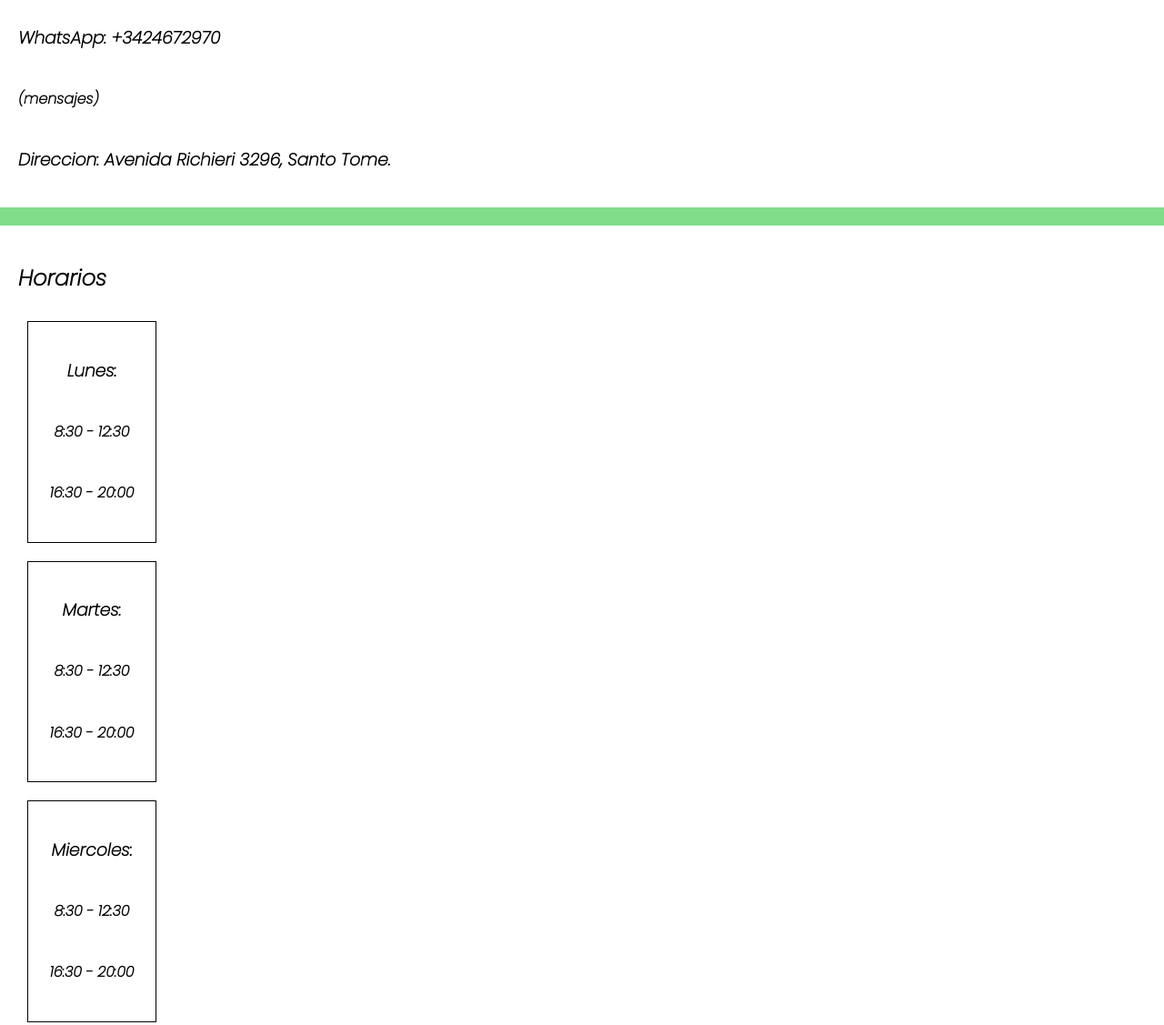
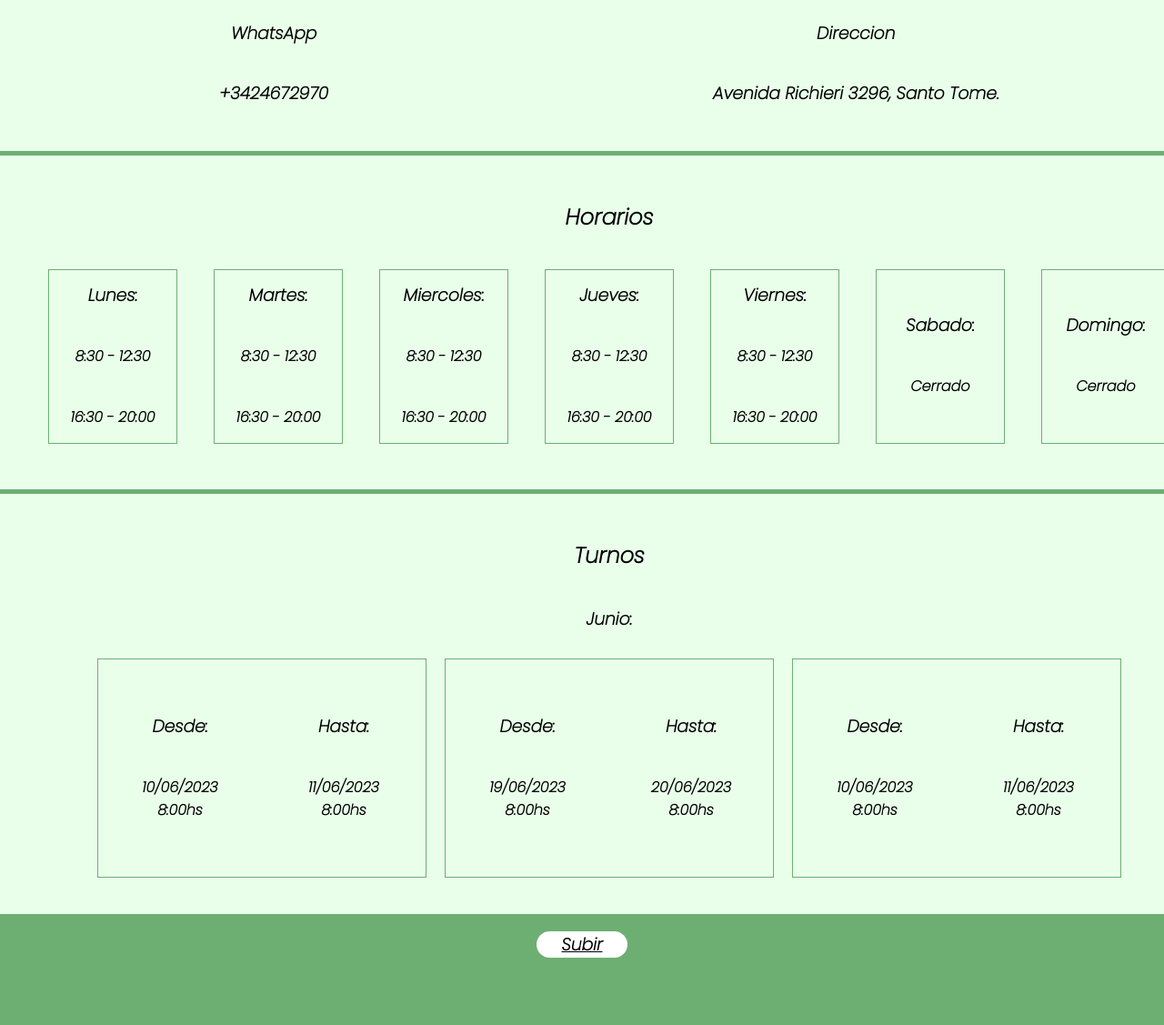
Before and after one commit to Matimrs/FarmaciaEricaTepp, a website: page index.html in a window 1280 px wide. Shown: the part 514-1641 px from the top of the page at 91% size. After the commit the page ends 1585 px from the top, so only its background shows below. Drawn offline with Linux system fonts and the light colour scheme.

Commit message:
Aplicacion de estilos

```diff
--- a/index.html
+++ b/index.html
@@ -35,28 +35,63 @@
         </div>
         <div class="div-principal" id="contacto">
             <h2>Contacto</h2>
-            <h3>WhatsApp: +3424672970</h3><h4>(mensajes)</h4>
-            <h3>Direccion: Avenida Richieri 3296, Santo Tome.</h3>
+            <div class="div-contacto-info">
+                <div class="div-contacto">
+                    <h3>WhatsApp</h3>
+                    <h3> +3424672970</h3>
+                </div>
+                <div class="div-contacto">
+                    <h3>Direccion</h3>
+                    <h3>Avenida Richieri 3296, Santo Tome.</h3>
+                </div>
+            </div>
         </div>
         <div class="div-principal" id="horarios">
             <h2>Horarios</h2>
-            <div class="div-dia"><h3>Lunes:</h3>
+            <div class="div-horarios">
+            <div class="div-dia">
+                <h3>Lunes:</h3>
                 <h4>8:30 - 12:30</h4>
                 <h4>16:30 - 20:00</h4>
             </div>
-            <div class="div-dia"><h3>Martes:</h3><h4>8:30 - 12:30</h4><h4>16:30 - 20:00</h4></div>
-            <div class="div-dia"><h3>Miercoles:</h3><h4>8:30 - 12:30</h4><h4>16:30 - 20:00</h4></div>
-            <div class="div-dia"><h3>Jueves:</h3><h4>8:30 - 12:30</h4><h4>16:30 - 20:00</h4></div>
-            <div class="div-dia"><h3>Viernes:</h3><h4>8:30 - 12:30</h4><h4>16:30 - 20:00</h4></div>
-            <div class="div-dia"><h3>Sabado:</h3><h4>Cerrado</h4></div>
-            <div class="div-dia"><h3>Domingo:</h3><h4>Cerrado</h4></div>
+            <div class="div-dia">
+                <h3>Martes:</h3>
+                <h4>8:30 - 12:30</h4>
+                <h4>16:30 - 20:00</h4>
+            </div>
+            <div class="div-dia">
+                <h3>Miercoles:</h3>
+                <h4>8:30 - 12:30</h4>
+                <h4>16:30 - 20:00</h4>
+            </div>
+            <div class="div-dia">
+                <h3>Jueves:</h3>
+                <h4>8:30 - 12:30</h4>
+                <h4>16:30 - 20:00</h4>
+            </div>
+            <div class="div-dia">
+                <h3>Viernes:</h3>
+                <h4>8:30 - 12:30</h4>
+                <h4>16:30 - 20:00</h4>
+            </div>
+            <div class="div-dia">
+                <h3>Sabado:</h3>
+                <h4>Cerrado</h4>
+            </div>
+            <div class="div-dia">
+                <h3>Domingo:</h3>
+                <h4>Cerrado</h4>
+            </div>
+        </div>
         </div>
         <div class="div-principal" id="turnos">
             <h2>Turnos</h2>
-            <div class="div-turnos-mes"><h3>Junio:</h3></div>
-            <div class="div-turno"><div><h3>Desde:</h3><h4>10/06/2023 8:00hs</h4></div><div><h3>Hasta:</h3><h4>11/06/2023 8:00hs</h4></div></div>
-            <div class="div-turno"><div><h3>Desde:</h3><h4>19/06/2023 8:00hs</h4></div><div><h3>Hasta:</h3><h4>20/06/2023 8:00hs</h4></div></div>
-            <div class="div-turno"><div><h3>Desde:</h3><h4>10/06/2023 8:00hs</h4></div><div><h3>Hasta:</h3><h4>11/06/2023 8:00hs</h4></div></div>
+            <h3>Junio:</h3>
+            <div class="div-turnos-mes">
+                <div class="div-turno"><div><h3>Desde:</h3><h4>10/06/2023 8:00hs</h4></div><div><h3>Hasta:</h3><h4>11/06/2023 8:00hs</h4></div></div>
+                <div class="div-turno"><div><h3>Desde:</h3><h4>19/06/2023 8:00hs</h4></div><div><h3>Hasta:</h3><h4>20/06/2023 8:00hs</h4></div></div>
+                <div class="div-turno"><div><h3>Desde:</h3><h4>10/06/2023 8:00hs</h4></div><div><h3>Hasta:</h3><h4>11/06/2023 8:00hs</h4></div></div>
+            </div>
         </div>
         <div id="div-subir"><a href="#header"><h3>Subir</h3></a></div>
     </main>
--- a/scss/_inicio.scss
+++ b/scss/_inicio.scss
@@ -1,39 +1,68 @@
-.div-principal{
-    background-color: white;
-    margin: 20px 0;
-    padding: 20px;
-    width: 100%;
-    display: flex;
-    flex-direction: column;
-    justify-content: center;
-}
-.div-dia{
-    border: 1px solid black;
-    padding: 20px;
-    margin: 10px;
-    width: 100px;
+@import "base/variables";
+
+@mixin flex-column{
     display: flex;
     flex-direction: column;
     justify-content: center;
     text-align: center;
 }
+@mixin width-padding-margin{
+    padding: 20px;
+    margin: 20px;
+    width: 100px;
+}
+@mixin flex-abajo{
+    display: flex;
+    justify-content: center;
+    align-items: center;
+    flex-wrap: wrap;
+}
+.div-principal{
+    background-color: $blanco-fondo;
+    margin: 5px 0;
+    padding: 30px;
+    width: 100%;
+    @include flex-column;
+}
+.div-contacto-info{
+    display: flex;
+    justify-content: space-around;
+    align-items: center;
+}
+.div-contacto{
+    @include flex-column;
+}
+.div-contacto-item{
+    display: flex;
+    justify-content: center;
+    align-items: center;
+    h3{
+        margin-right: 10px;
+    }
+}
+.div-horarios{
+    @include flex-abajo;
+}
+.div-dia{
+    height: 150px;
+    border: 1px solid $verde-fondo;
+    @include width-padding-margin;
+    @include flex-column;
+}
+.div-turnos-mes{
+    @include flex-abajo;
+}
 .div-turno{
     display: flex;
-    flex-direction: row;
     justify-content: center;
-    border: 1px solid black;
-    margin: 10px auto;
+    border: 1px solid $verde-fondo;
+    margin: 10px;
     div{
-        margin: 10px;
-        padding: 20px;
-        width: 100px;
-        display: flex;
-        flex-direction: column;
-        justify-content: center;
-        text-align: center;
-
+        @include width-padding-margin;
+        @include flex-column;
     }
 }
+
 #div-subir{
     background-color: white;
     margin: 10px auto;
--- a/scss/base/_variables.scss
+++ b/scss/base/_variables.scss
@@ -1 +1,2 @@
-$verde-fondo:  rgb(129, 221, 137);
+$verde-fondo:  rgb(109, 175, 115);
+$blanco-fondo: rgb(233, 255, 234);
--- a/scss/layout/_header.scss
+++ b/scss/layout/_header.scss
@@ -1,15 +1,22 @@
+@import "../base/variables";
+
 .linea-vertical{
     width: 1px;
     height: 20px;
     background-color: black;
 }
 .navegacion{
-    padding-top: 10px;
+    background-color: $verde-fondo;
+    padding: 10px 0;
     width: 100%;
     display: flex;
     flex-direction: row;
     justify-content: space-between;
     align-items: center;
+    font-weight: 800;
+    z-index: 100;
+    position: fixed;
+    top: 0;
 }
 .div-nav{
     width: 50%;
@@ -24,4 +31,10 @@
     a{
         text-decoration: none;
     }
+    a:hover{
+        color: $blanco-fondo;
+    }
 }
+#main{
+    margin-top: 50px;
+}
```
Also changed, not shown: css/styles.css.
